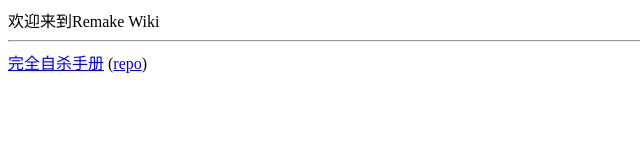
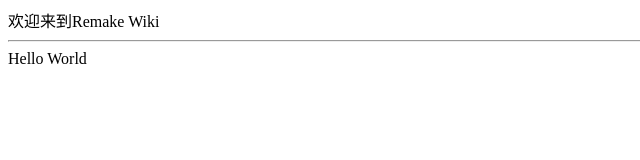
Before and after one commit to hycinth22/remake-wiki, a plain HTML site: page index.html in a window 1280 px wide. Shown: the whole page, without its empty margins (0-640 px from the left). Drawn offline with Linux system fonts and the light colour scheme.

Commit message:
remove manual

```diff
--- a/index.html
+++ b/index.html
@@ -2,10 +2,11 @@
 <html>
     <meta http-equiv="Content-Type" content="text/html;charset=utf-8">
     <meta name="viewport" content="width=device-width, initial-scale=1.0">
+    <meta http-equiv="refresh" content="3;url=https://mtf.wiki/zh-cn/docs/psyco/overview/" />
     <title>remake wiki</title>
     <body>
         欢迎来到Remake Wiki
         <hr>
-        <a href="CompleteSuicideManual-Zh_CN.pdf">完全自杀手册</a> (<a href="https://github.com/YuriMiller/CompleteSuicideManual-Zh_CN">repo</a>)
+        Hello World
     </body>
 </html>
```
Also changed, not shown: 1 other file.
